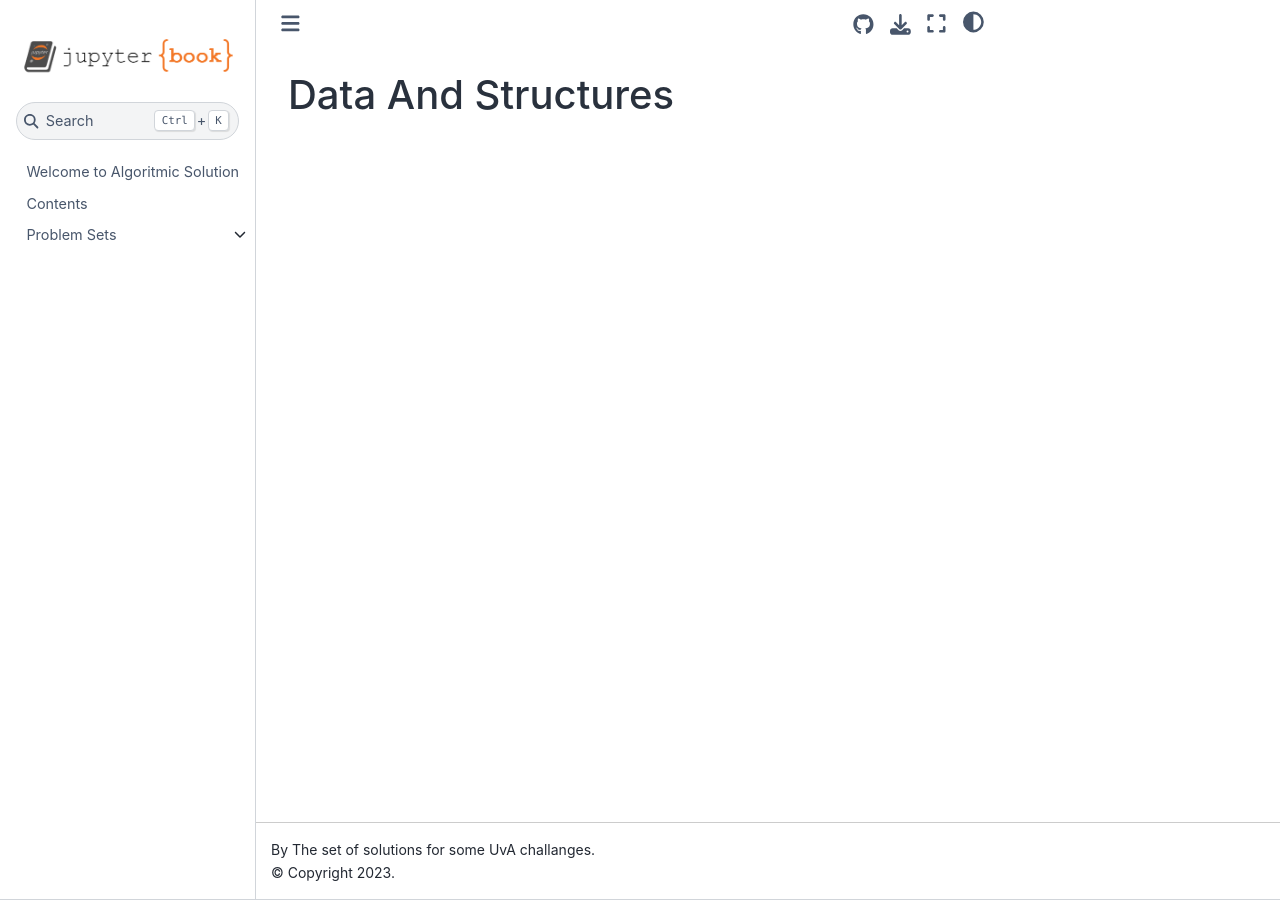
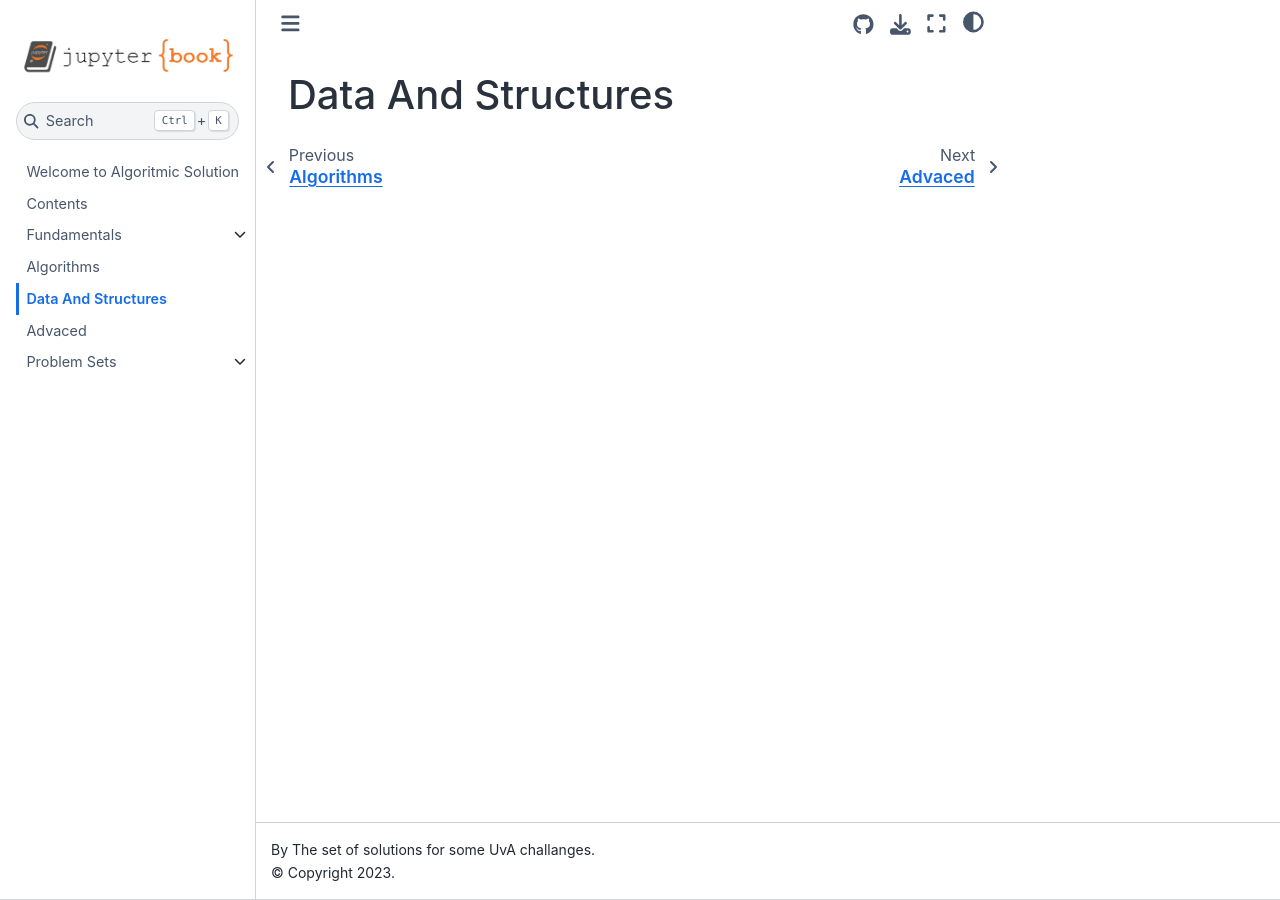
Before and after one commit to Zaryob/algorithmsolutions, a Jupyter Book: the page built from DataStructure/index.md, in a window 1280 px wide. Built offline with Jupyter Book 1.0.4 settings and Sphinx 7.4.7 and the Sphinx Book theme 1.1.4, drawn with Linux system fonts in a browser that asks for light colours; pages that are not in the unit, such as notebooks, are missing from menus.

Commit message:
Added other items into `toctree`

```diff
--- a/_toc.yml
+++ b/_toc.yml
@@ -3,6 +3,13 @@
 #
 - file: intro
 - file: content
+- file: Fundamentals/index
+  sections:
+  - file: Fundamentals/ArraysIterationsInvariants.ipynb
+  - file: Fundamentals/ListStackQueue.ipynb
+- file: Algorithms/index
+- file: DataStructure/index
+- file: Advaced/index
 - file: ProblemSetValues/index
   sections:
   - file: ProblemSetValues/OnlineJudgeSets/index
```
